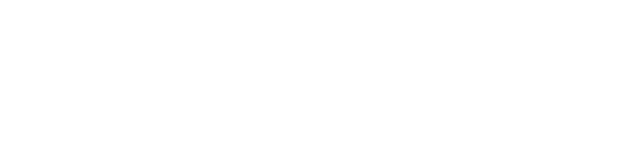
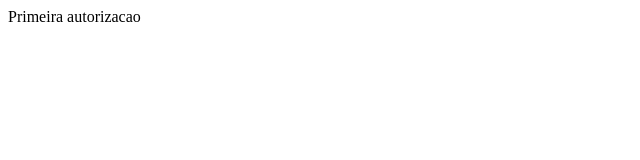
Before and after one commit to riquee/trybe, a plain HTML site: page exercises/bloco_3/dia_1/index.html in a window 1280 px wide. Shown: the whole page, without its empty margins (0-640 px from the left). Drawn offline with Linux system fonts and the light colour scheme.

Commit message:
Segunda alteracao

```diff
--- a/exercises/bloco_3/dia_1/index.html
+++ b/exercises/bloco_3/dia_1/index.html
@@ -1 +1 @@
-<html></html>
+<html>Primeira autorizacao</html>
```
Also changed, not shown: bloco_3/dia_1/index.html (deleted, +0 -1 lines).
